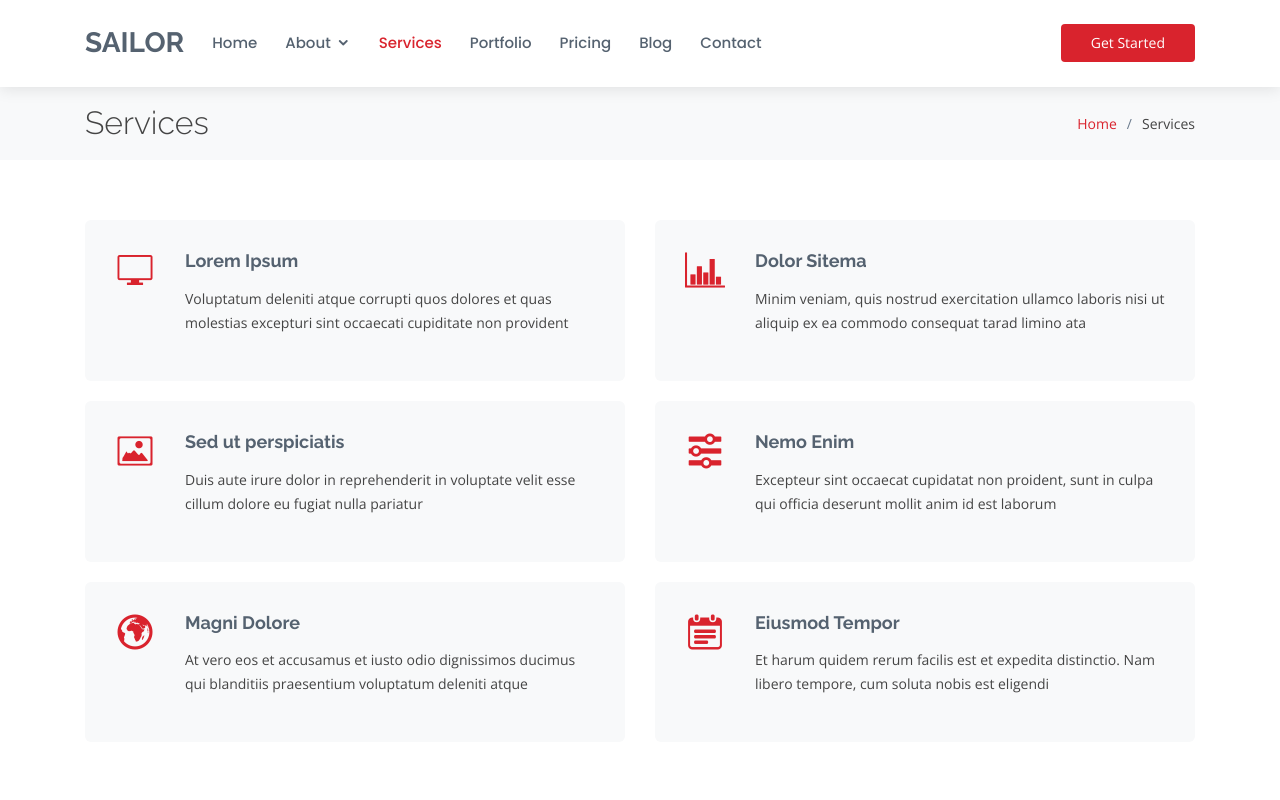
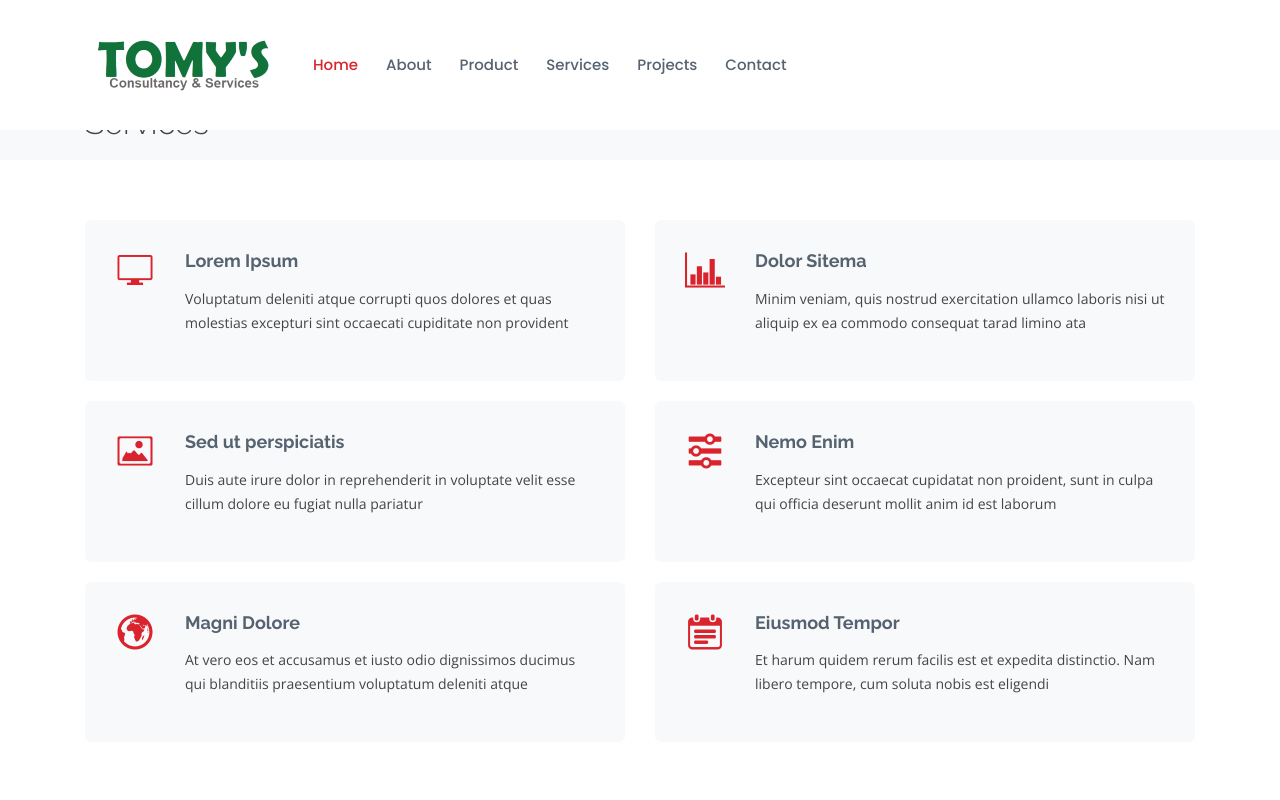
Before and after one commit to achsahgeorge007/bofe, a plain HTML site: page services.html in a window 1280 px wide. Shown: the top 800 px of the page. Drawn offline with nearby package versions, Linux system fonts and the light colour scheme.

Commit message:
services

```diff
--- a/services.html
+++ b/services.html
@@ -5,16 +5,18 @@
   <meta charset="utf-8">
   <meta content="width=device-width, initial-scale=1.0" name="viewport">
 
-  <title>Services - Sailor Bootstrap Template</title>
+  <title>Sailor Bootstrap Template - Index</title>
   <meta content="" name="description">
   <meta content="" name="keywords">
 
   <!-- Favicons -->
-  <link href="assets/img/favicon.png" rel="icon">
+  <link href="assets/images/logo.png" rel="icon">
   <link href="assets/img/apple-touch-icon.png" rel="apple-touch-icon">
 
   <!-- Google Fonts -->
-  <link href="https://fonts.googleapis.com/css?family=Open+Sans:300,300i,400,400i,600,600i,700,700i|Raleway:300,300i,400,400i,500,500i,600,600i,700,700i|Poppins:300,300i,400,400i,500,500i,600,600i,700,700i" rel="stylesheet">
+  <link
+    href="https://fonts.googleapis.com/css?family=Open+Sans:300,300i,400,400i,600,600i,700,700i|Raleway:300,300i,400,400i,500,500i,600,600i,700,700i|Poppins:300,300i,400,400i,500,500i,600,600i,700,700i"
+    rel="stylesheet">
 
   <!-- Vendor CSS Files -->
   <link href="assets/vendor/bootstrap/css/bootstrap.min.css" rel="stylesheet">
@@ -24,6 +26,7 @@
   <link href="assets/vendor/remixicon/remixicon.css" rel="stylesheet">
   <link href="assets/vendor/venobox/venobox.css" rel="stylesheet">
   <link href="assets/vendor/owl.carousel/assets/owl.carousel.min.css" rel="stylesheet">
+  <link href="assets/font-awesome/css/all.css" rel="stylesheet">
 
   <!-- Template Main CSS File -->
   <link href="assets/css/style.css" rel="stylesheet">
@@ -39,20 +42,19 @@
 <body>
 
   <!-- ======= Header ======= -->
-  <header id="header" class="fixed-top header-inner-pages">
+  <header id="header" class="fixed-top ">
     <div class="container d-flex align-items-center">
-
-      <h1 class="logo"><a href="index.html">Sailor</a></h1>
+      <!-- <h1 class="logo"><a href="index.html">Sailor</a></h1> -->
+      <img src="assets/images/Tomy-logo.png" alt="" />
       <!-- Uncomment below if you prefer to use an image logo -->
       <!-- <a href="index.html" class="logo"><img src="assets/img/logo.png" alt="" class="img-fluid"></a>-->
-
       <nav class="nav-menu d-none d-lg-block">
 
         <ul>
-          <li><a href="index.html">Home</a></li>
+          <li class="active"><a href="index.html">Home</a></li>
 
-          <li class="drop-down"><a href="#">About</a>
-            <ul>
+          <li><a href="#">About</a>
+            <!-- <ul>
               <li><a href="about.html">About Us</a></li>
               <li><a href="team.html">Team</a></li>
               <li><a href="testimonials.html">Testimonials</a></li>
@@ -66,20 +68,17 @@
                   <li><a href="#">Deep Drop Down 5</a></li>
                 </ul>
               </li>
-            </ul>
+            </ul> -->
           </li>
 
-          <li class="active"><a href="services.html">Services</a></li>
-          <li><a href="portfolio.html">Portfolio</a></li>
-          <li><a href="pricing.html">Pricing</a></li>
-          <li><a href="blog.html">Blog</a></li>
+          <li><a href="product.html">Product</a></li>
+          <li><a href="services.html">Services</a></li>
+          <li><a href="portfolio.html">Projects</a></li>
           <li><a href="contact.html">Contact</a></li>
-
         </ul>
 
       </nav><!-- .nav-menu -->
-
-      <a href="index.html" class="get-started-btn ml-auto">Get Started</a>
+      <!-- <a href="index.html" class="get-started-btn ml-auto">Get Started</a> -->
 
     </div>
   </header><!-- End Header -->
```
Also changed, not shown: team.html (+17 -18 lines).
